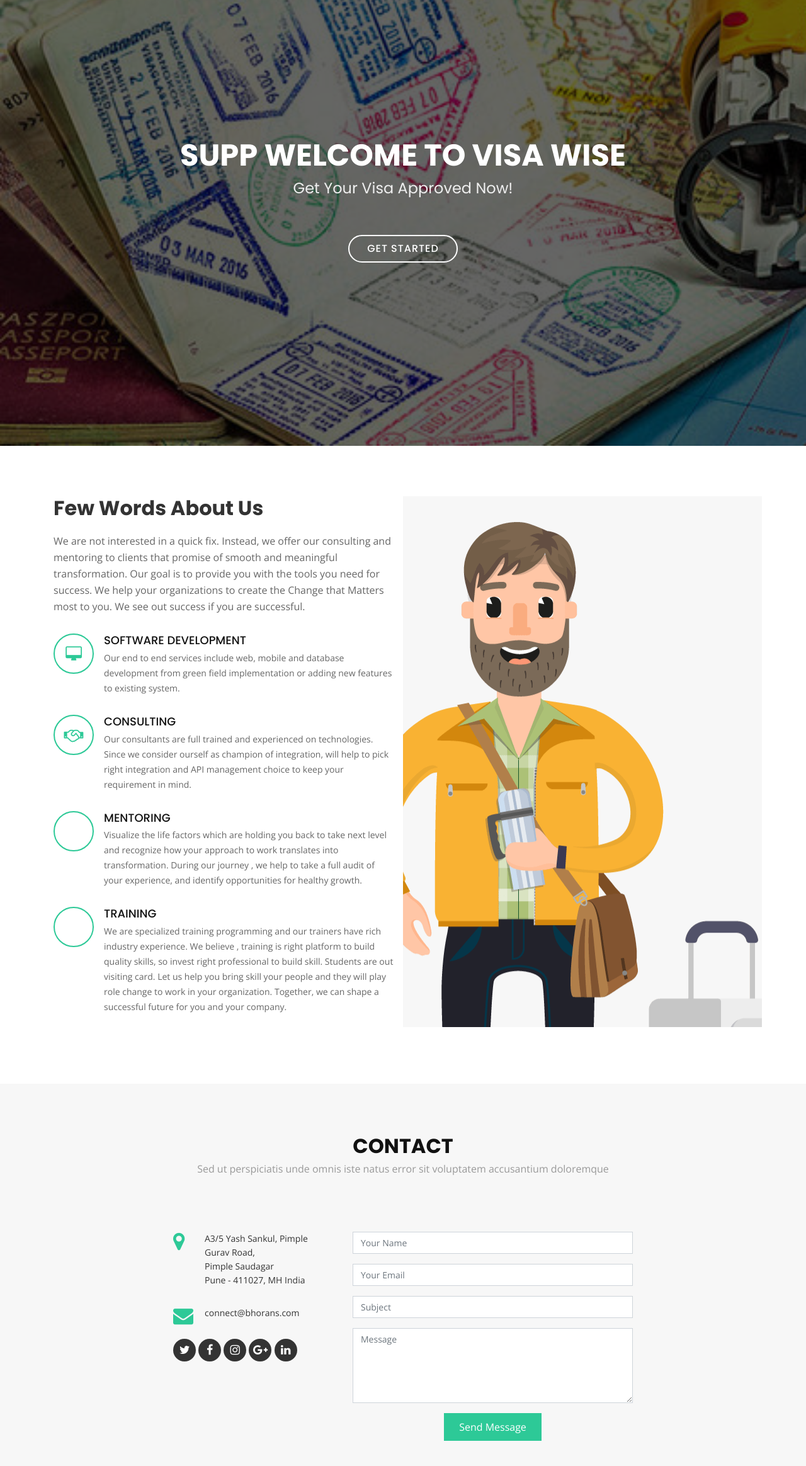
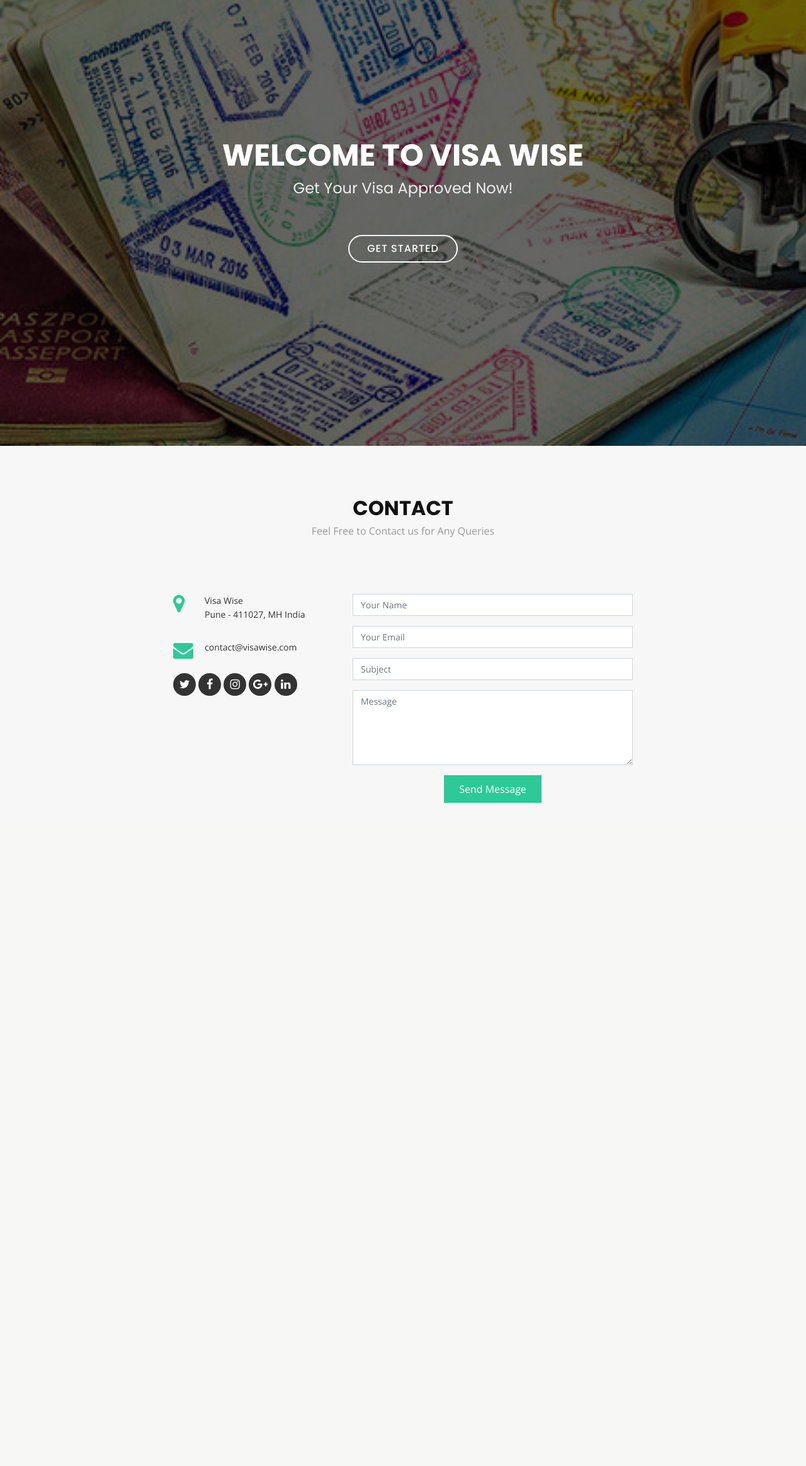
Before and after one commit to lollinng/VisaWise, a Flask app: page / in a window 1280 px wide. Shown: the part 92-2420 px from the top of the page at 63% size. After the commit the page ends 1367 px from the top, so only its background shows below. Run offline with Flask 2, Linux system fonts and the light colour scheme; parts of the project's set-up code (start-up, migrations or seed data) failed here and were passed over; some libraries are stand-ins or nearby versions.

Commit message:
Update index.html

```diff
--- a/templates/index.html
+++ b/templates/index.html
@@ -80,7 +80,7 @@
   ============================-->
   <section id="hero">
     <div class="hero-container">
-      <h1>Supp Welcome to Visa Wise</h1>
+      <h1>Welcome to Visa Wise</h1>
       <h2>Get Your Visa Approved Now!</h2>
       <a href="#about" class="btn-get-started">Get Started</a>
     </div>
@@ -90,7 +90,7 @@
 
     <!--==========================
       About Us Section
-    ============================-->
+
     <section id="about">
       <div class="container">
 
@@ -140,8 +140,8 @@
         </div>
 
       </div>
-    </section><!-- #about -->
-
+    </section>
+ ============================-->
     <!--==========================
       Facts Section
     ============================
@@ -478,7 +478,7 @@
       <div class="container wow fadeInUp">
         <div class="section-header">
           <h3 class="section-title">Contact</h3>
-          <p class="section-description">Sed ut perspiciatis unde omnis iste natus error sit voluptatem accusantium doloremque</p>
+          <p class="section-description">Feel Free to Contact us for Any Queries</p>
         </div>
       </div>
 
@@ -493,14 +493,14 @@
             <div class="info">
               <div>
                 <i class="fa fa-map-marker"></i>
-                <p>A3/5 Yash Sankul, Pimple Gurav Road,<br>Pimple Saudagar<br>Pune - 411027, MH India
+                <p>Visa Wise<br>Pune - 411027, MH India
 
                 </p>
               </div>
 
               <div>
                 <i class="fa fa-envelope"></i>
-                <p>connect@bhorans.com
+                <p>contact@visawise.com
 
                 </p>
               </div>
```
